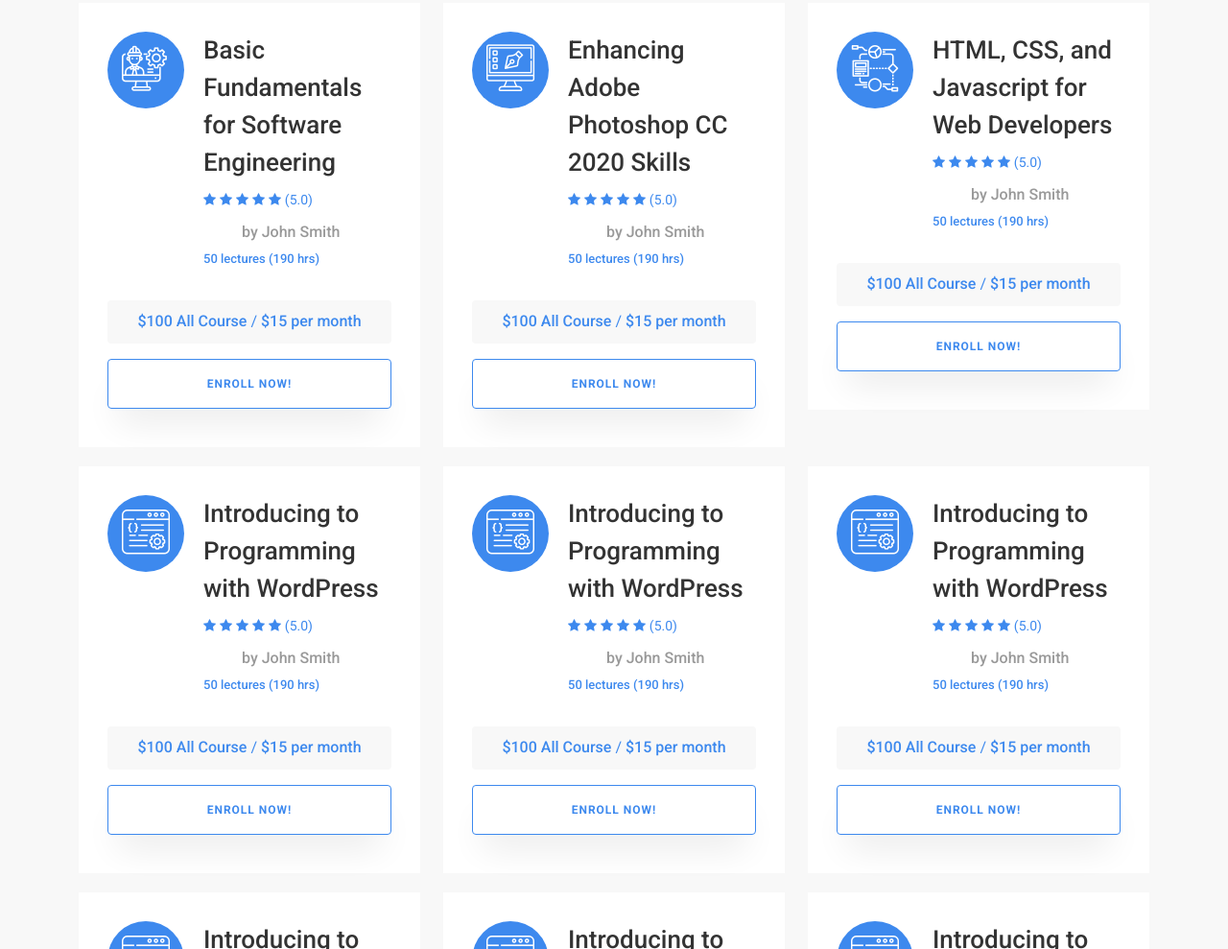
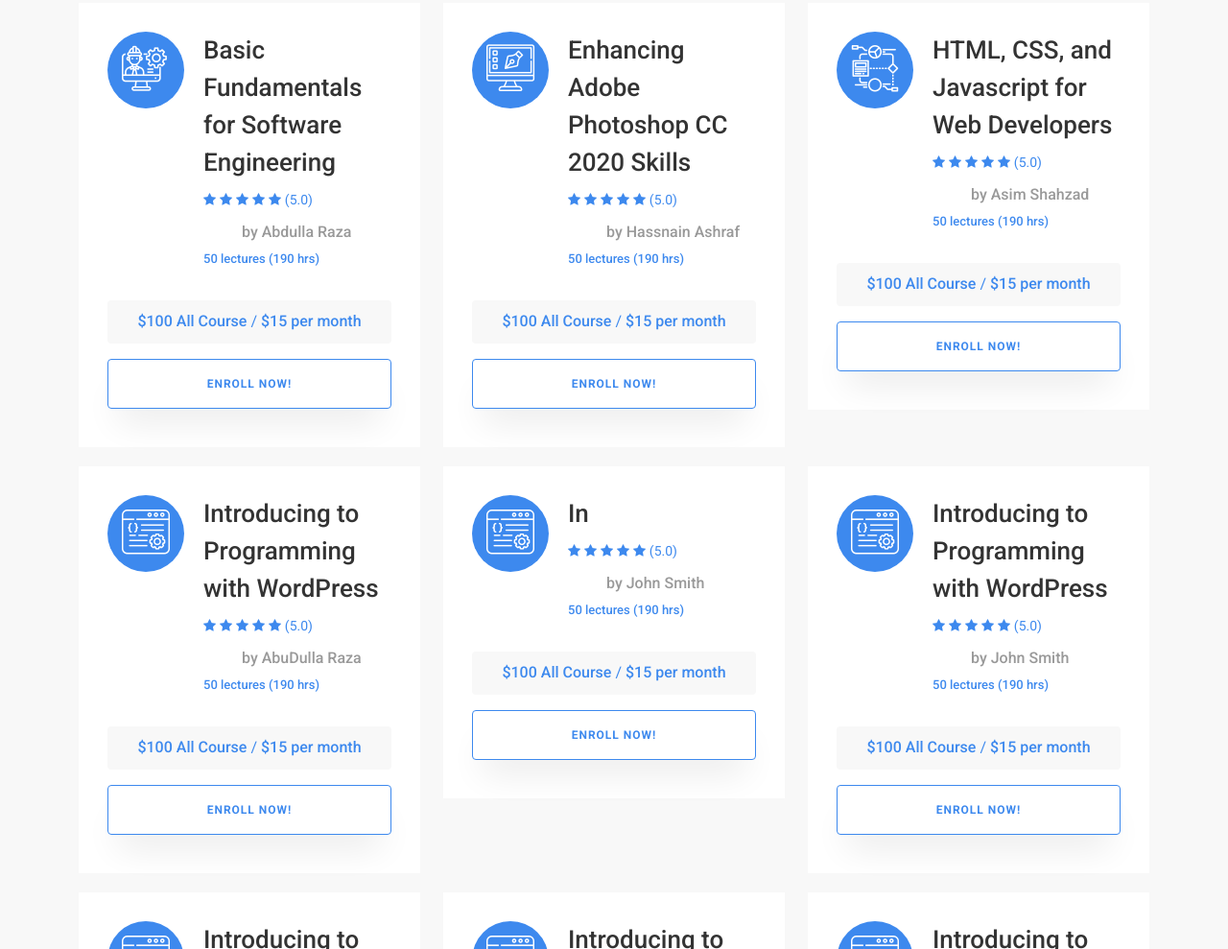
Before and after one commit to shahzad7886/skillup, a plain HTML site: page courses.html in a window 1280 px wide. Shown: the part 825-1814 px from the top of the page at 96% size. Drawn offline with nearby package versions, Linux system fonts and the light colour scheme; some packages are replaced by stand-ins of ours.

Commit message:
Update courses.html

```diff
--- a/courses.html
+++ b/courses.html
@@ -1,7 +1,7 @@
 <!DOCTYPE html>
 <html lang="en">
 <head>
-<title>Academia - Free Bootstrap 5 Template by Colorlib</title>
+<title>Skill Up Coureses</title>
 <meta charset="utf-8">
 <meta name="viewport" content="width=device-width, initial-scale=1, shrink-to-fit=no">
 <link rel="preconnect" href="https://fonts.gstatic.com">
@@ -106,7 +106,7 @@
 </p>
 <div class="author-wrap d-flex align-items-center">
 <div class="img" style="background-image: url(author-1.jpg);"></div>
-<span class="author">by John Smith</span>
+<span class="author">by Abdulla Raza</span>
 </div>
 <p class="lec"><a href="#">50 lectures (190 hrs)</a></p>
 </div>
@@ -135,7 +135,7 @@
 </p>
 <div class="author-wrap d-flex align-items-center">
 <div class="img" style="background-image: url(author-1.jpg);"></div>
-<span class="author">by John Smith</span>
+<span class="author">by Hassnain Ashraf</span>
 </div>
 <p class="lec"><a href="#">50 lectures (190 hrs)</a></p>
 </div>
@@ -164,7 +164,7 @@
 </p>
 <div class="author-wrap d-flex align-items-center">
 <div class="img" style="background-image: url(author-1.jpg);"></div>
-<span class="author">by John Smith</span>
+<span class="author">by Asim Shahzad</span>
 </div>
 <p class="lec"><a href="#">50 lectures (190 hrs)</a></p>
 </div>
@@ -193,7 +193,7 @@
 </p>
 <div class="author-wrap d-flex align-items-center">
 <div class="img" style="background-image: url(author-1.jpg);"></div>
-<span class="author">by John Smith</span>
+<span class="author">by AbuDulla Raza</span>
 </div>
 <p class="lec"><a href="#">50 lectures (190 hrs)</a></p>
 </div>
@@ -211,7 +211,7 @@
 <div class="d-flex">
 <div class="icon"><span class="flaticon-coding"></span></div>
 <div class="text">
-<h2>Introducing to Programming with WordPress </h2>
+<h2>In </h2>
 <p class="rate">
 <span class="fa fa-star"></span>
 <span class="fa fa-star"></span>
```
